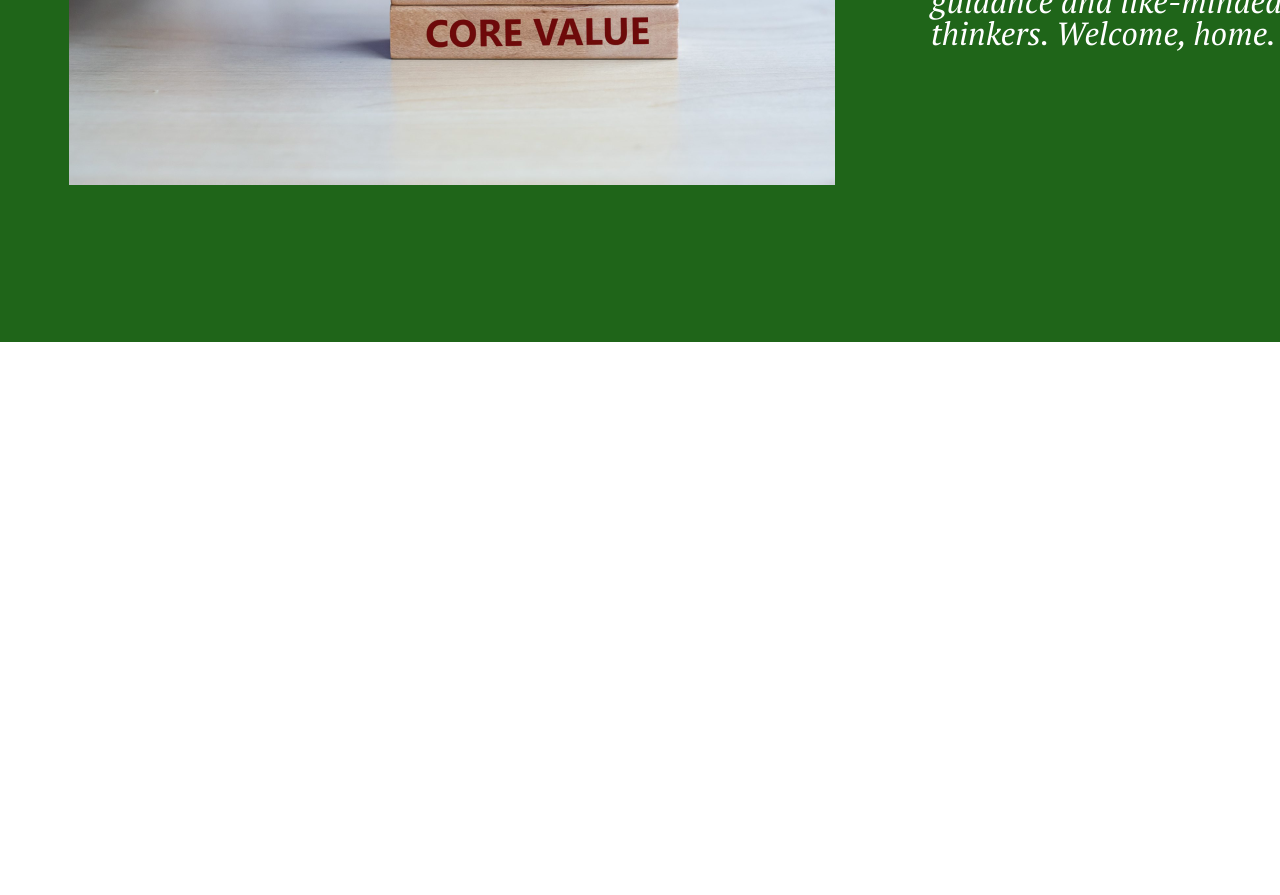
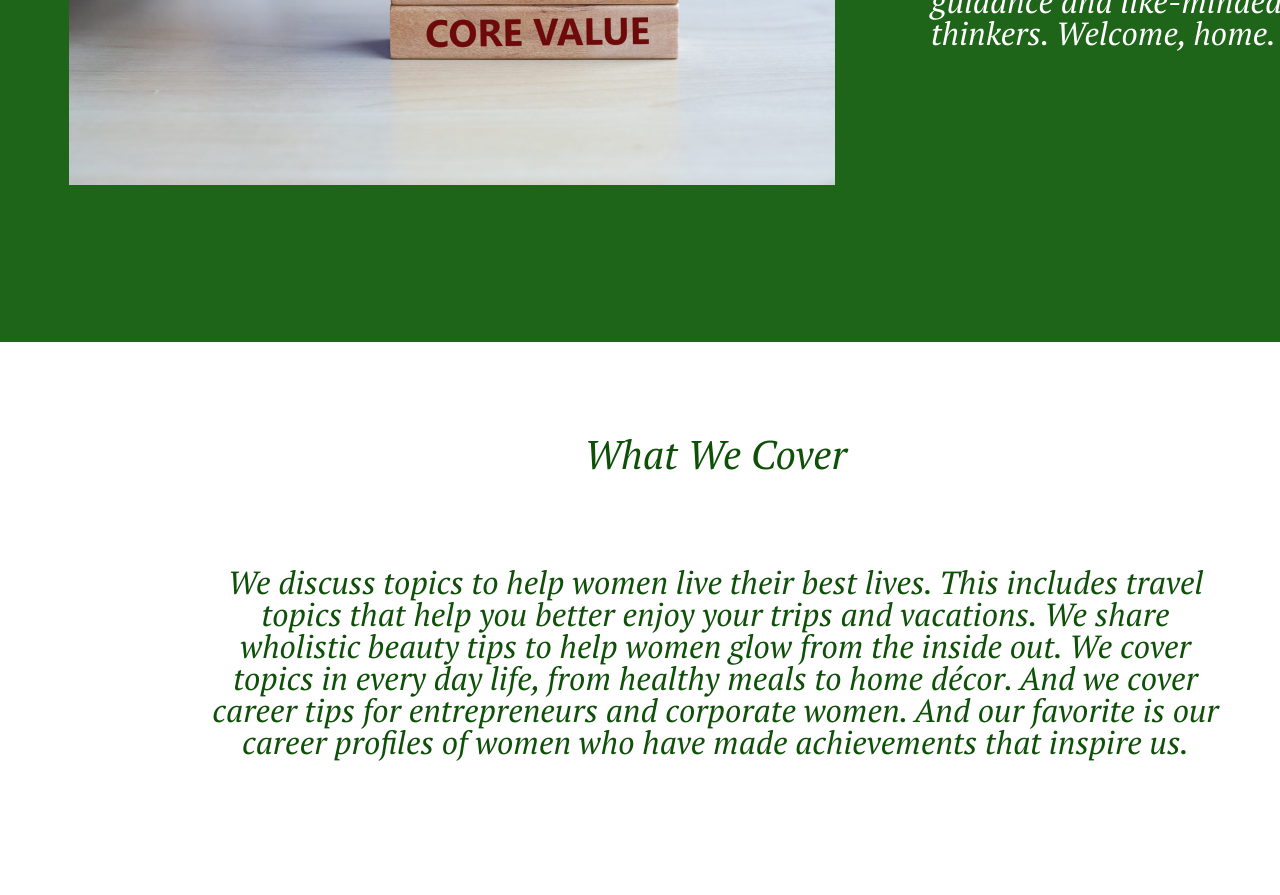
Before and after one commit to NutsaGabshidze/davaleba-5, a plain HTML site: page index.html in a window 1280 px wide. Shown: the part 678-1573 px from the top of the page. Before the commit the page ends 1020 px from the top, so only its background shows below. Drawn offline with Linux system fonts and the light colour scheme; files whose address does not match are found by name.

Commit message:
add article

```diff
--- a/css/style.css
+++ b/css/style.css
@@ -33,19 +33,39 @@ li{
  div{
     display: inline-block;
     vertical-align: top;
-color: #FFFFFF;
-font-weight: 400px;
+    color: #FFFFFF;
+    font-weight: 400px;
+
  }
  h3{
     font-size: 36px;
     font-family: 'Nerko One', cursive;
-    margin-left: 140px;
+    text-align: center;
  }
- p{
+ .text_1{
     width: 448px;
     height: 480px;
     margin-top: 35px;
     font-family: 'PT Serif', serif;
     font-size: 32px;
+    font-style: italic;
  }
  /* დამთავრდა section */
+
+ article{
+    width: 1440px;
+    margin: 0 auto;
+    padding: 92px 216px 137px 207px ;
+    color: #0F5009;
+    font-family: 'PT Serif', serif;
+    font-weight: 400;
+    text-align: center;
+    font-style: italic;
+ }
+ h2{
+font-size: 40px;
+ }
+ .text_2{
+    margin-top: 92px;
+    font-size: 32px;
+ }
--- a/index.html
+++ b/index.html
@@ -28,11 +28,19 @@
     <img class="photo" src="images/Rectangle 2-2.png" alt="ფოტო">
     <div>
         <h3>OUR MISSION</h3>
-        <p>Our mission at Illuminated is to be a place for all women to feel at home. We provide empowering content and stories
+        <p class="text_1">Our mission at Illuminated is to be a place for all women to feel at home. We provide empowering content and stories
         that inspire, uplift, and motivate. We're here to be a place of service and community for women who want more out of
         life and who are looking for guidance and like-minded thinkers. Welcome, home.</p>
     </div>
 </section>
 <!-- დამთავრდა section -->
+<article>
+    <h2>What We Cover</h2>
+    <p class="text_2">We discuss topics to help women live their best lives. This includes travel topics that help you better enjoy your trips
+    and vacations. We share wholistic beauty tips to help women glow from the inside out. We cover topics in every day life,
+    from healthy meals to home décor. And we cover career tips for entrepreneurs and corporate women. And our favorite is
+    our career profiles of women who have made achievements that inspire us.
+</p>
+</article>
 </body>
 </html>
```
